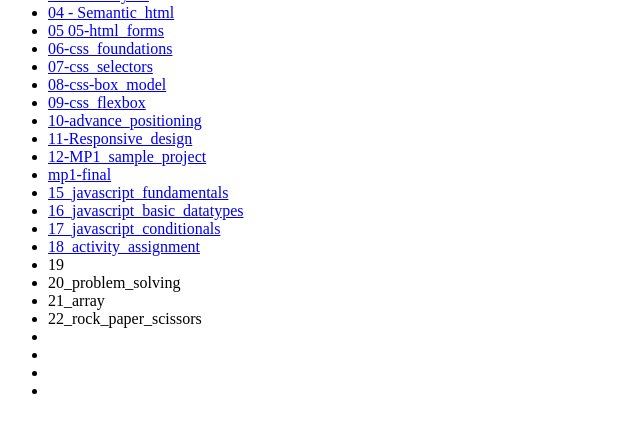
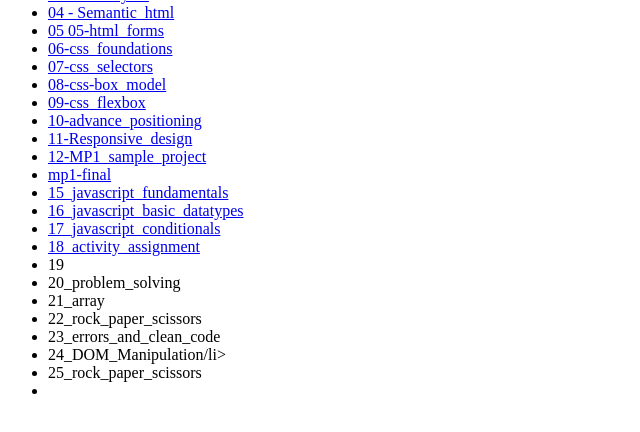
Before and after one commit to Alvinwebdingcong/wd82p, a plain HTML site: page index.html in a window 1280 px wide. Shown: the part 130-562 px from the top of the page, without its empty margins (0-640 px from the left). Drawn offline with Linux system fonts and the light colour scheme.

Commit message:
update link

```diff
--- a/index.html
+++ b/index.html
@@ -34,9 +34,9 @@
         <li><a href="20_problem_solving/"></a>20_problem_solving</li>
         <li><a href="21_array/"></a>21_array</li>
         <li><a href="22_rock_paper_scissors/"></a>22_rock_paper_scissors</li>
-        <li><a href=""></a></li>
-        <li><a href=""></a></li>
-        <li><a href=""></a></li>
+        <li><a href="23_errors_and_clean_code/"></a>23_errors_and_clean_code</li>
+        <li><a href="24_DOM_Manipulation_&_Events/"></a>24_DOM_Manipulation/li>
+        <li><a href="25_rock_paper_scissors/"></a>25_rock_paper_scissors</li>
         <li><a href=""></a></li>
       </li>
     </ul>
```
